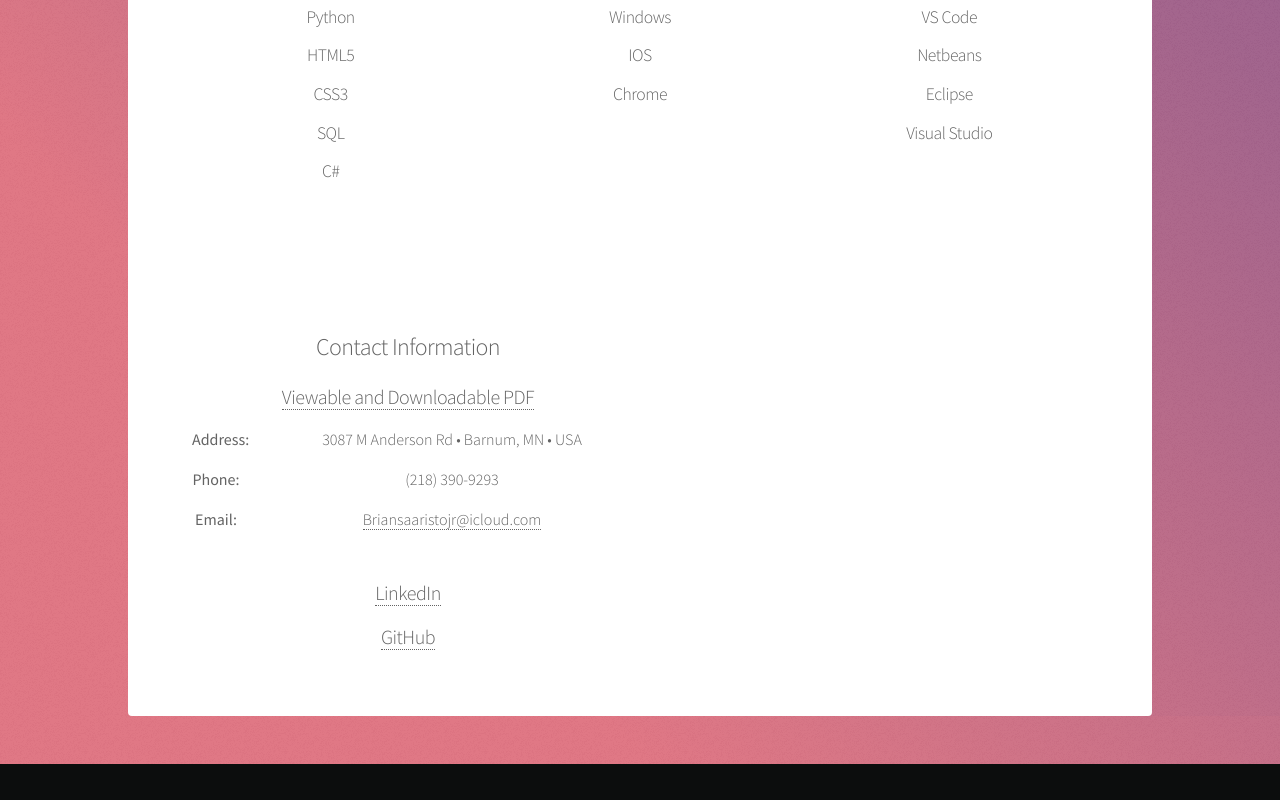
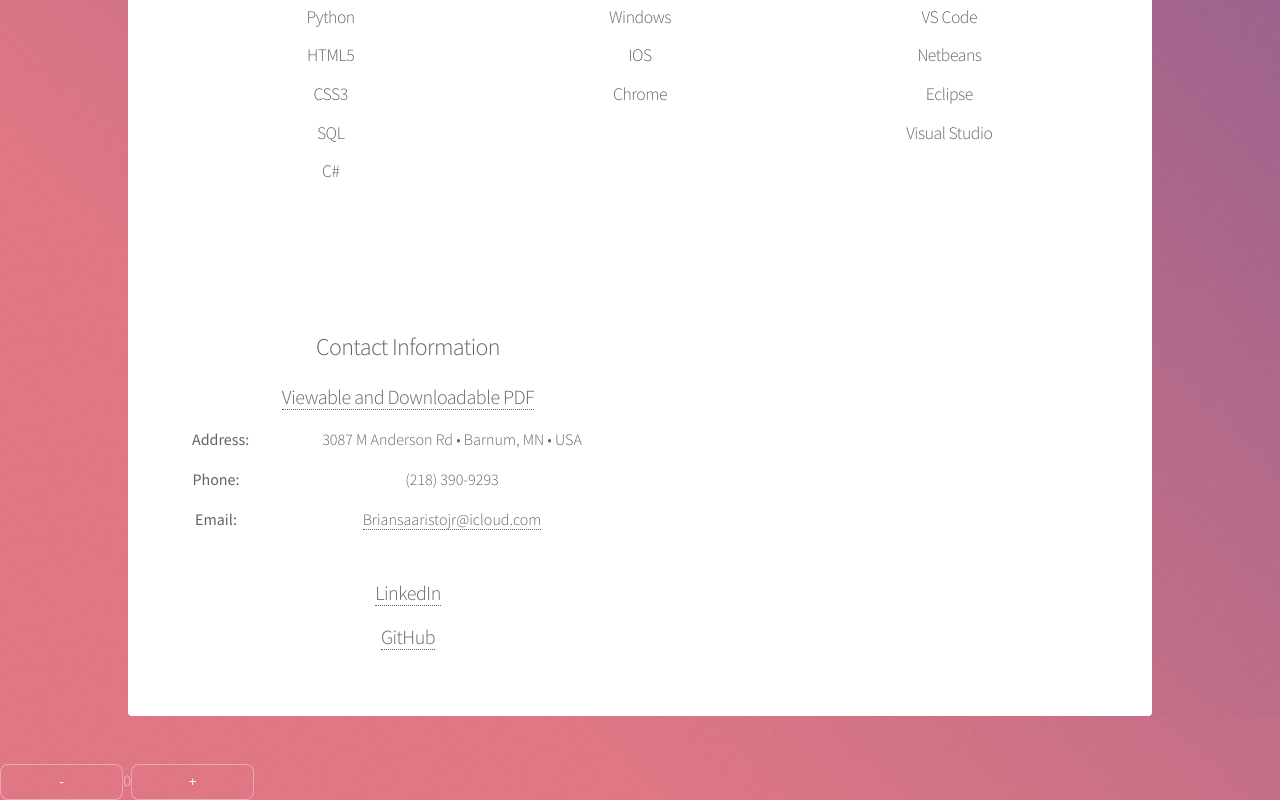
Before and after one commit to Bsaaristo/Portfolio-using-REACT, a React (Create React App) app: page / in a window 1280 px wide. Shown: the part 2294-3094 px from the top of the page. Before the commit the page ends 3058 px from the top, so only its background shows below. Built offline with nearby package versions, Linux system fonts and the light colour scheme.

Commit message:
Added counter

```diff
--- a/package.json
+++ b/package.json
@@ -1,4 +1,4 @@
-clear{
+{
   "name": "reactportfolio",
   "version": "0.1.0",
   "private": true,
--- a/src/App.css
+++ b/src/App.css
@@ -3331,6 +3331,7 @@ input, select, textarea {
 
 /* Main */
 
+
 	#main {
 		background-color: #ffffff;
 		color: #636363;
--- a/src/App.js
+++ b/src/App.js
@@ -1,7 +1,6 @@
 import Home from './pages/Home';
 import Header from './components/Header';
 import MainDivs from './components/MainDivs';
-
 
 import './App.css';
 
@@ -9,8 +8,8 @@ function App() {
   return (
     <div>  <Header />
     <MainDivs />
-    <Home /></div>
-
+    <Home />
+    <additionBox /></div>
   );
 }
 
--- /dev/null
+++ b/src/components/AdditionBox.js
@@ -0,0 +1,31 @@
+import React from "react";
+
+
+
+class additionBox extends React.Component {
+
+    increment() {
+        this.setState({ value: this.state.value + 1 });
+    }
+
+    decrement() {
+        this.setState({ value: this.state.value - 1 });
+    }
+
+    constructor(props) {
+        super(props);
+        this.state = { value: 0 };
+        this.increment = this.increment.bind(this);
+        this.decrement = this.decrement.bind(this);
+    }
+     render() {
+        return (
+          <div>
+            <button onClick={this.decrement}>-</button>
+            <span>{this.state.value}</span>
+            <button onClick={this.increment}>+</button>
+          </div>
+        );
+    }
+}
+export default additionBox;
--- a/src/components/MainDivs.js
+++ b/src/components/MainDivs.js
@@ -197,10 +197,7 @@ class MainDivs extends react.Component {
               <section>
                 <h2>Contact Information</h2>
                 <h3>
-                  <a
-                    href="../assets/BrianSaaristoResume (1).pdf"
-                    target="_blank"
-                  >
+                  <a href="assets/BrianSaaristoResume.pdf" target="_blank">
                     {" "}
                     Viewable and Downloadable PDF
                   </a>
@@ -237,6 +234,7 @@ class MainDivs extends react.Component {
             </footer>
           </div>
         </div>
+        <div id="root"> </div>
       </body>
     );
   }
--- a/src/index.js
+++ b/src/index.js
@@ -3,13 +3,17 @@ import ReactDOM from 'react-dom/client';
 import './index.css';
 import App from './App';
 import reportWebVitals from './reportWebVitals';
+import AdditionBox from './components/AdditionBox';
+
 
 const root = ReactDOM.createRoot(document.getElementById('root'));
 root.render(
   <React.StrictMode>
     <App />
+    <AdditionBox />
   </React.StrictMode>
 );
+
 
 // If you want to start measuring performance in your app, pass a function
 // to log results (for example: reportWebVitals(console.log))
```
Also changed, not shown: public/manifest.json, 1 other file (tests, documents, lock files or other folders).
